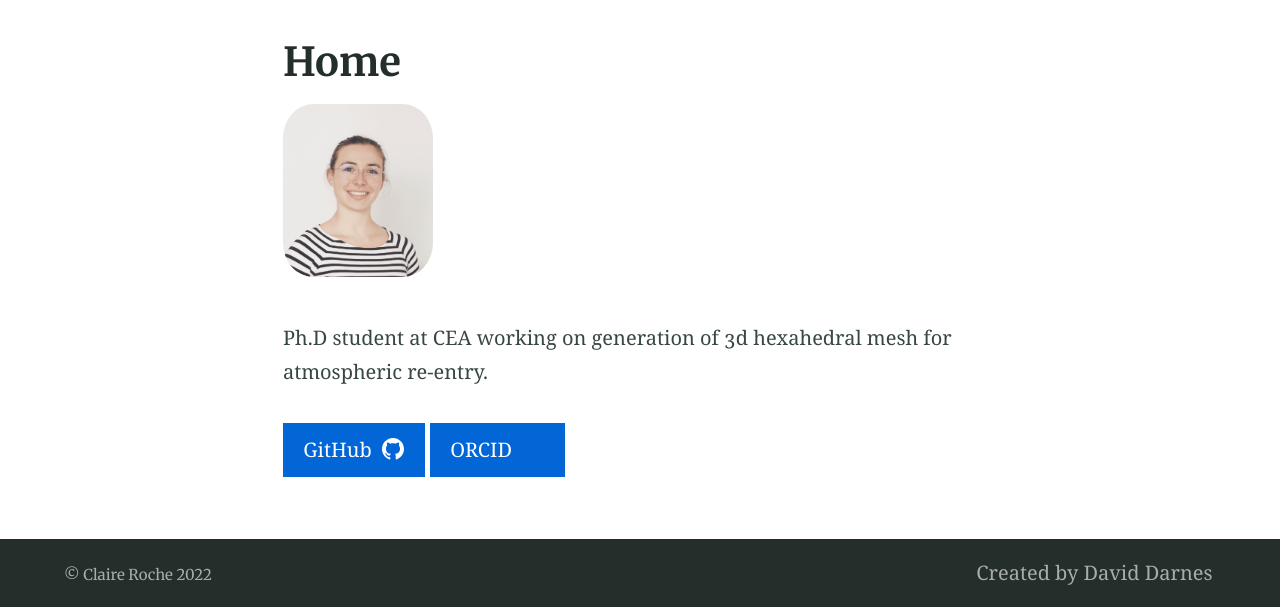
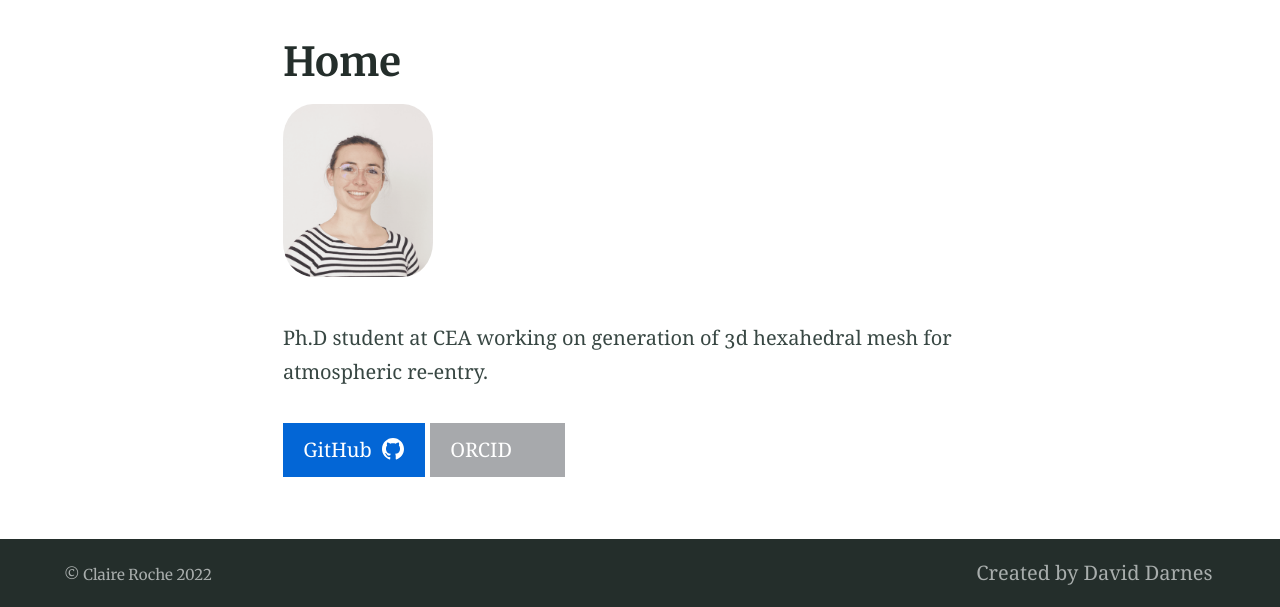
Before and after one commit to claireroche/claireroche.github.io, a Jekyll site: the page built from index.md, in a window 1280 px wide. Shown: the part 408-1015 px from the top of the page. Built offline with Jekyll 4.4.1, drawn with Linux system fonts in a browser that asks for light colours.

Commit message:
orcid link

```diff
--- a/index.md
+++ b/index.md
@@ -13,4 +13,4 @@ excerpt: "Ph.D student at CEA working on generation of 3d hexahedral mesh for at
 
 Ph.D student at CEA working on generation of 3d hexahedral mesh for atmospheric re-entry.
 
-{% include button.html text="GitHub" icon="github" link="https://github.com/claireroche" color="#0366d6" %} {% include button.html text="ORCID" icon="/images/ID.png" link="https://github.com/claireroche" color="#0366d6" %}
+{% include button.html text="GitHub" icon="github" link="https://github.com/claireroche" color="#0366d6" %} {% include button.html text="ORCID" icon="/images/ID.png" link="https://orcid.org/0000-0001-7763-574X" color="#a7a9ac" %}
```
